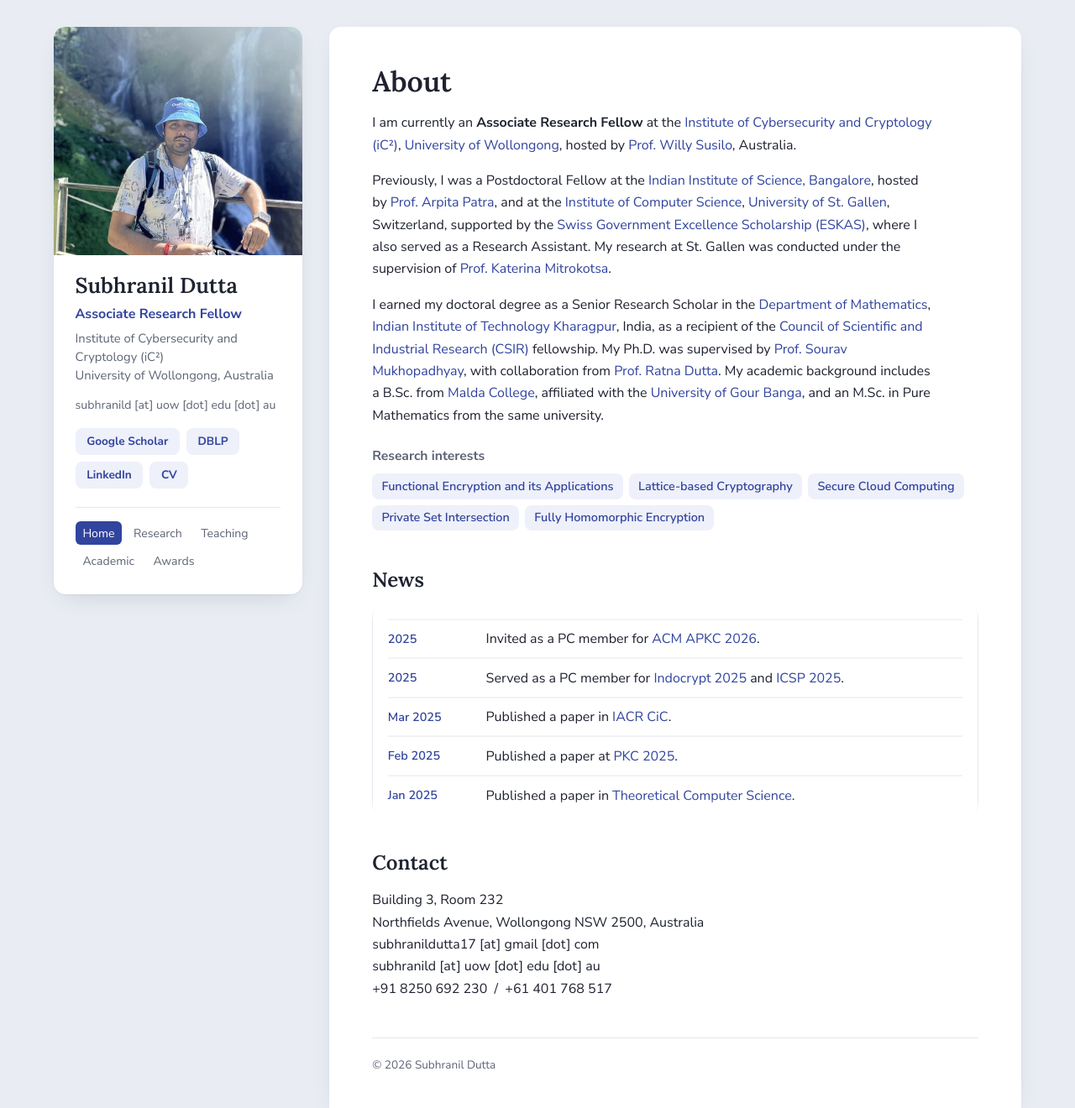
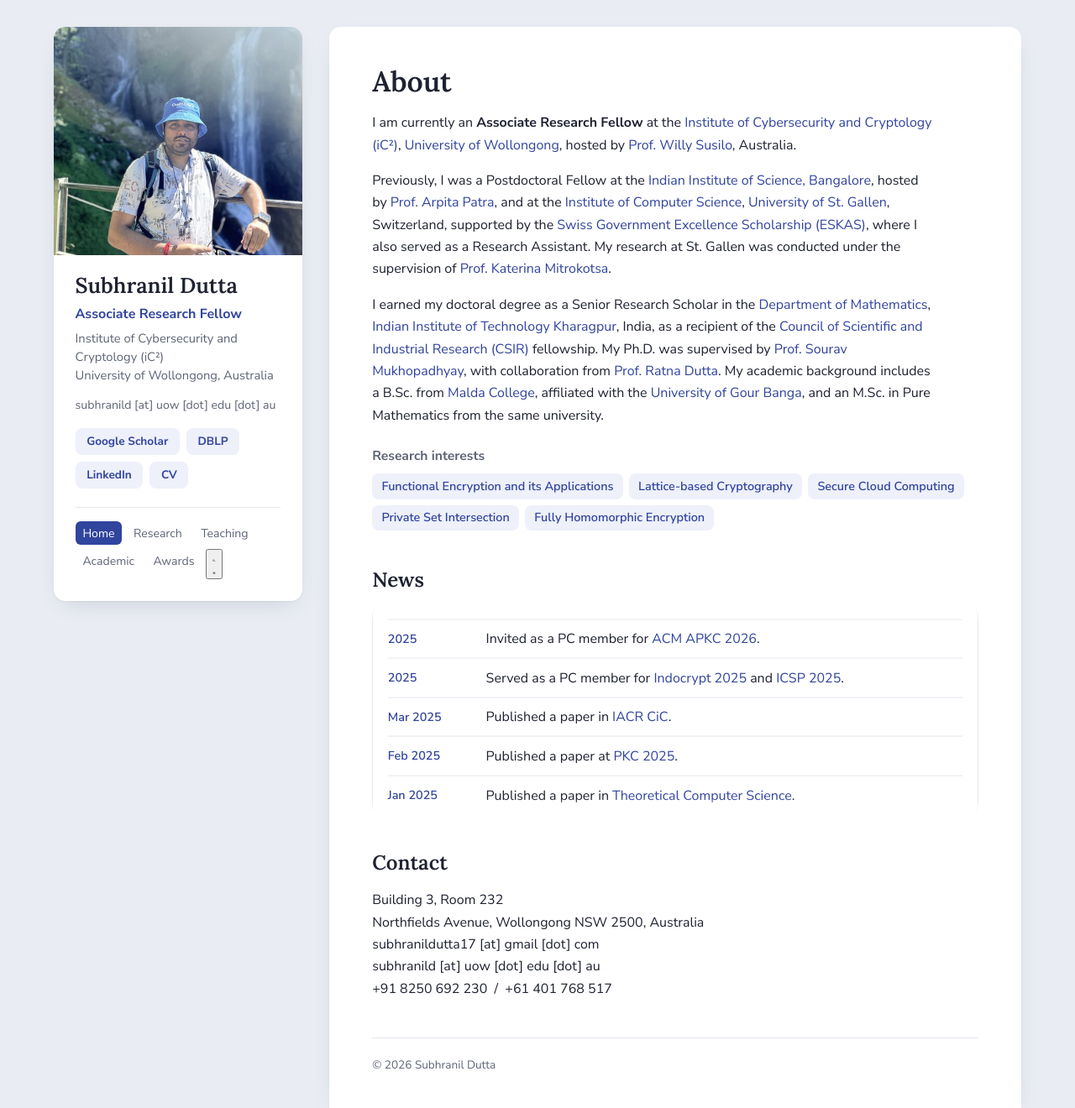
Before and after one commit to Subhranildutta17/subhranildutta17.github.io, a Jekyll site: the page built from index.md, in a window 1280 px wide and 1320 px high. Shown: the whole window at 84% size. Built offline with Jekyll 4.4.1, drawn with Linux system fonts in a browser that asks for light colours.

Commit message:
Add files via upload

```diff
--- a/_includes/sidebar.html
+++ b/_includes/sidebar.html
@@ -18,6 +18,10 @@
       {%- for item in site.data.navigation %}
       <a href="{{ item.url | relative_url }}"{% if page.url == item.url %} class="active" aria-current="page"{% endif %}>{{ item.title }}</a>
       {%- endfor %}
+      <button type="button" id="theme-toggle" class="theme-toggle" aria-label="Switch to night mode" title="Switch to night mode" hidden>
+        <svg class="i-moon" viewBox="0 0 24 24" aria-hidden="true"><path fill="none" stroke="currentColor" stroke-width="2" stroke-linejoin="round" d="M20.5 13.2A8.5 8.5 0 1 1 10.8 3.5a6.6 6.6 0 0 0 9.7 9.7Z"/></svg>
+        <svg class="i-sun" viewBox="0 0 24 24" aria-hidden="true"><g fill="none" stroke="currentColor" stroke-width="2" stroke-linecap="round"><circle cx="12" cy="12" r="4.2"/><path d="M12 2v2.2M12 19.8V22M4.9 4.9l1.6 1.6M17.5 17.5l1.6 1.6M2 12h2.2M19.8 12H22M4.9 19.1l1.6-1.6M17.5 6.5l1.6-1.6"/></g></svg>
+      </button>
     </nav>
   </div>
 </aside>
```
